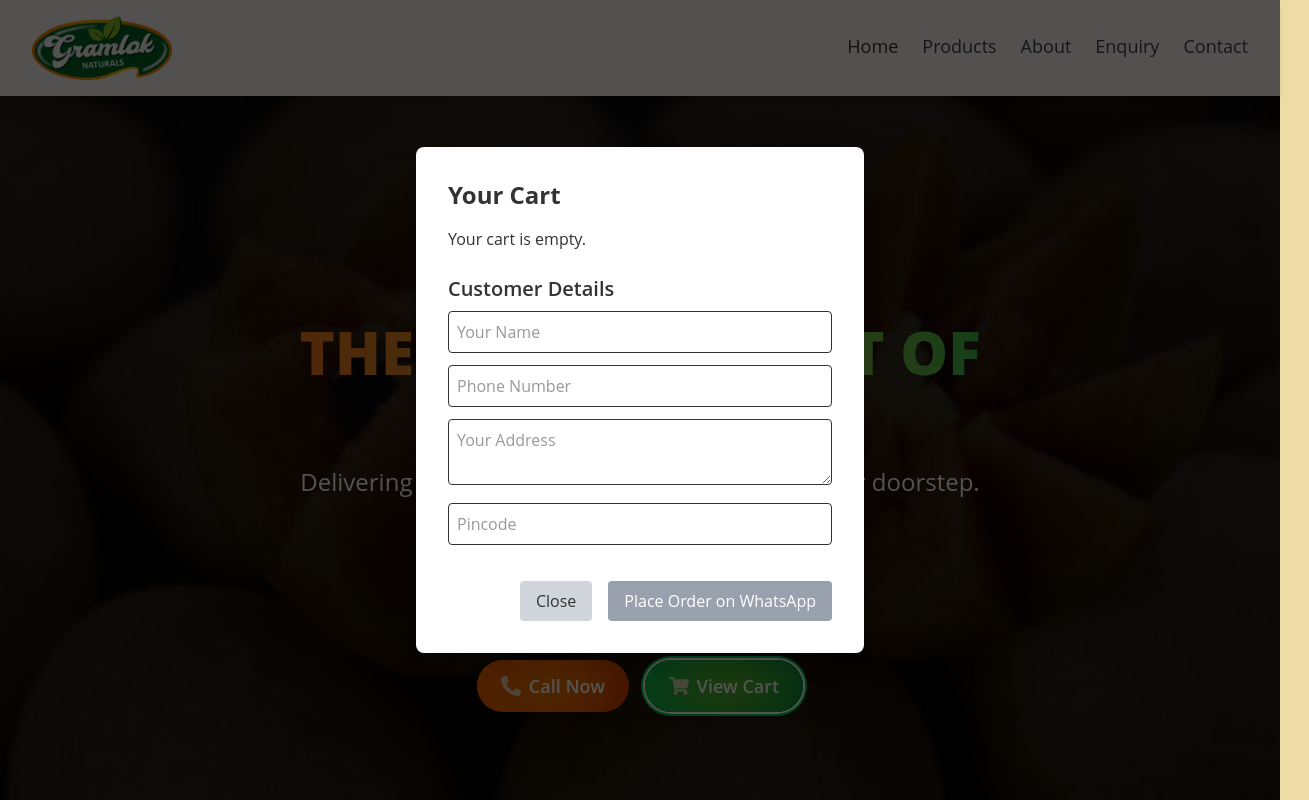
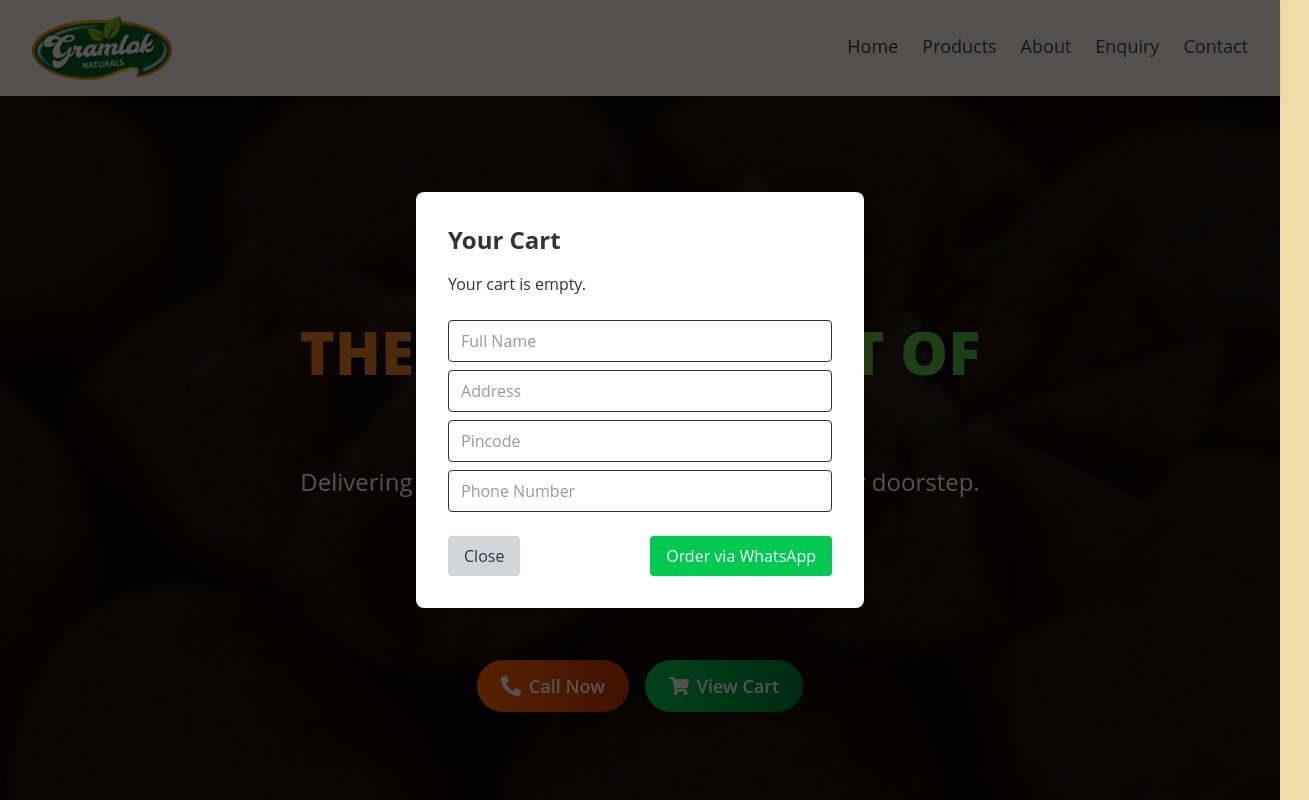
Before and after one commit to VivekDurgule12/GRAMLOK, a React (Vite) app: page / in a window 1280 px wide. Both pictures are taken after a click on the button "View Cart". Shown: the top 800 px of the page, 1309 px wide, since content can reach past the window. Built offline with nearby package versions, Linux system fonts and the light colour scheme.

Commit message:
Mobile view done

```diff
--- a/src/components/layout/Footer.jsx
+++ b/src/components/layout/Footer.jsx
@@ -22,7 +22,7 @@ const Footer = () => {
               className="h-16 mb-4"
             />
             <p className="font-bold text-lg font-poppins">
-              GRAMLOK Naturals & EXPORTS
+              GRAMLOK NATURALS
             </p>
           </div>
 
@@ -132,7 +132,7 @@ const Footer = () => {
         </div>
 
         <div className="text-center mt-8 text-sm border-t border-gray-600 pt-4 text-black">
-          © {new Date().getFullYear()} GRAMLOK NATURALS AND EXPORTS. All rights
+          © {new Date().getFullYear()} GRAMLOK NATURALS . All rights
           reserved.
         </div>
       </div>
--- a/src/pages/Home.jsx
+++ b/src/pages/Home.jsx
@@ -1,4 +1,3 @@
-
 import { motion } from "framer-motion";
 import React, { useEffect, useState } from "react";
 import { Link } from 'react-router-dom';
@@ -41,20 +40,18 @@ const Home = () => {
   }, []);
 
   useEffect(() => {
-    // Load cart from local storage on component mount
     const storedCart = localStorage.getItem("cart");
     if (storedCart) {
       try {
         setCart(JSON.parse(storedCart));
       } catch (error) {
         console.error("Error parsing cart from localStorage:", error);
-        localStorage.removeItem("cart"); // Remove corrupted data
+        localStorage.removeItem("cart");
       }
     }
   }, []);
 
   useEffect(() => {
-    // Save cart to local storage whenever it changes
     localStorage.setItem("cart", JSON.stringify(cart));
   }, [cart]);
 
@@ -96,7 +93,6 @@ const Home = () => {
         image: "/images/kesharmango.webp",
         description: "Sourced from Konkan, original and natural.",
       },
-
     ],
     "Guava -Chikoo Varieties": [
       {
@@ -116,8 +112,7 @@ const Home = () => {
         name: "Chikoo",
         image: "/images/chikoo.jpg",
         description: "Large, sweet, and aromatic.",
-      }
-
+      },
     ],
     "Other Products": [
       {
@@ -142,36 +137,30 @@ const Home = () => {
         id: "Amras",
         name: "Amras",
         image: "/images/20250903_170711.jpg",
-        description: "Pulp MRP 365/. 40% discount price : 220₹",
-
-      }
+        description: "Pulp MRP 365/. 40% discount price : 220₹",
+      },
     ],
   };
 
   const addToCart = (product) => {
-    let quantityToAdd = productQuantities[product.id] || "1"; // Get quantity as string
-    quantityToAdd = quantityToAdd.trim(); // Remove leading/trailing spaces
+    let quantityToAdd = productQuantities[product.id] || "1";
+    quantityToAdd = quantityToAdd.trim();
 
     if (
       quantityToAdd === "" ||
       isNaN(parseInt(quantityToAdd)) ||
       parseInt(quantityToAdd) <= 0
     ) {
-      toast.error(
-        "Please enter a valid quantity (greater than 0) to add to cart.",
-        {
+      toast.error("Please enter a valid quantity (greater than 0) to add to cart.", {
         position: "top-center",
-        }
-      );
+      });
       return;
     }
 
-    quantityToAdd = parseInt(quantityToAdd); //Convert to number if its valid
-
+    quantityToAdd = parseInt(quantityToAdd);
     const existingItemIndex = cart.findIndex((item) => item.id === product.id);
 
     if (existingItemIndex > -1) {
-      // Item already exists in the cart, update the quantity
       const newCart = [...cart];
       newCart[existingItemIndex].quantity += quantityToAdd;
       setCart(newCart);
@@ -179,17 +168,15 @@ const Home = () => {
         position: "top-center",
       });
     } else {
-      // Item doesn't exist in cart, add it
       setCart([...cart, { ...product, quantity: quantityToAdd }]);
       toast.success(`${quantityToAdd} dozen(s) of ${product.name} added to cart!`, {
         position: "top-center",
       });
     }
 
-    // Reset the quantity input for this product to empty string
     setProductQuantities((prevQuantities) => ({
       ...prevQuantities,
-      [product.id]: "", // Reset to empty string
+      [product.id]: "",
     }));
   };
 
@@ -203,45 +190,26 @@ const Home = () => {
 
   const updateQuantity = (productId, newQuantity) => {
     const parsedQuantity = parseInt(newQuantity, 10);
-
-    // if (isNaN(parsedQuantity) || parsedQuantity <= 0) {
     if (parsedQuantity <= 0) {
       toast.error("Please enter a valid quantity (non-negative number).", {
         position: "top-center",
       });
       return;
     }
-
     const updatedCart = cart.map((item) =>
       item.id === productId ? { ...item, quantity: parsedQuantity } : item
     );
     setCart(updatedCart);
-    const productName = cart.find((item) => item.id === productId)?.name;
-    // toast.info(
-    //   `Quantity for ${productName} updated to ${parsedQuantity} dozen(s).`,
-    //   {
-    //     position: "top-center",
-    //   }
-    // );
   };
 
   const generateWhatsAppMessage = () => {
     if (cart.length === 0) {
-      toast.warn("Your cart is empty!", {
-        position: "top-center",
-      });
+      toast.warn("Your cart is empty!", { position: "top-center" });
       return;
     }
 
-    if (
-      !customerName ||
-      !customerAddress ||
-      !customerPincode ||
-      !customerNumber
-    ) {
-      toast.error("Please fill in all customer details.", {
-        position: "top-center",
-      });
+    if (!customerName || !customerAddress || !customerPincode || !customerNumber) {
+      toast.error("Please fill in all customer details.", { position: "top-center" });
       return;
     }
 
@@ -258,15 +226,18 @@ const Home = () => {
       });
       return;
     }
+
     let message = `New Order:\nCustomer Name: ${customerName}\nPhone Number: ${customerNumber}\nAddress: ${customerAddress}\nPincode: ${customerPincode}\n\nItems:\n`;
     cart.forEach((item) => {
       message += `- ${item.name} - ${item.quantity} Dozen(s)\n`;
     });
     message += `\nThank you!`;
+
     const encodedMessage = encodeURIComponent(message);
     const whatsappNumber = "+918317284314";
     const whatsappURL = `https://wa.me/${whatsappNumber}?text=${encodedMessage}`;
     window.open(whatsappURL, "_blank");
+
     setCart([]);
     setCustomerAddress("");
     setCustomerName("");
@@ -284,13 +255,12 @@ const Home = () => {
   };
 
   return (
-    <div className="flex flex-col min-h-screen">
+    <div className="flex flex-col min-h-screen overflow-x-hidden">
       <Header />
-
-      <ToastContainer /> {/* Ensure ToastContainer is placed appropriately */}
+      <ToastContainer />
       <main className="flex-grow">
-        <section className="relative bg-black text-center text-white py-40 overflow-hidden">
-          {/* Hero Section (Banner) */}
+        {/* Hero Section */}
+        <section className="relative bg-black text-center text-white py-40 overflow-hidden px-4 sm:px-6">
           <div className="absolute inset-0 z-0">
             <motion.img
               key={currentImage}
@@ -302,18 +272,15 @@ const Home = () => {
               transition={{ duration: 1 }}
             />
           </div>
+
           <motion.div
             initial={{ opacity: 0 }}
             animate={{ opacity: 1 }}
             transition={{ duration: 1 }}
             className="relative z-10 container mx-auto px-4"
           >
-
-
-<div className="flex items-center justify-center h-[400px] sm:h-[500px] bg-cover bg-center text-center relative px-4">
-      <div className="relative max-w-4xl p-8">
-
-        {/* Smooth, faded, rounded blur effect */}
+            <div className="flex items-center justify-center h-[400px] sm:h-[500px] text-center relative px-4">
+              <div className="relative max-w-4xl p-8 mx-auto">
                 <motion.div
                   initial={{ opacity: 0, scale: 0.8 }}
                   animate={{ opacity: 0.4, scale: 1 }}
@@ -321,7 +288,6 @@ const Home = () => {
                   className="absolute inset-0 mx-auto w-[95%] h-[80%] rounded-[45%] bg-white/30 blur-[150px] opacity-60"
                 ></motion.div>
 
-        {/* Heading with gradient effect */}
                 <motion.h1
                   initial={{ opacity: 0, y: -30 }}
                   animate={{ opacity: 1, y: 0 }}
@@ -331,7 +297,6 @@ const Home = () => {
                   THE SWEETEST TEST OF NATURE
                 </motion.h1>
 
-        {/* Subtext with fade-in effect */}
                 <motion.p
                   initial={{ opacity: 0, y: 20 }}
                   animate={{ opacity: 1, y: 0 }}
@@ -343,27 +308,20 @@ const Home = () => {
               </div>
             </div>
 
-
             <div className="flex justify-center items-center space-x-4">
               <a
                 href="tel:+918317284314"
-                className="relative inline-flex items-center justify-center px-6 py-3 text-lg font-semibold text-white transition-all duration-300 ease-in-out bg-gradient-to-r from-orange-500 to-orange-700 hover:from-orange-600 hover:to-orange-800 rounded-full shadow-lg focus:outline-none focus:ring-2 focus:ring-orange-500 focus:ring-offset-2"
+                className="relative inline-flex items-center justify-center px-6 py-3 text-lg font-semibold text-white bg-gradient-to-r from-orange-500 to-orange-700 hover:from-orange-600 hover:to-orange-800 rounded-full shadow-lg"
               >
-                <span className="absolute inset-0 rounded-full overflow-hidden">
-                  <span className="absolute inset-0 bg-gradient-to-r from-orange-800 via-yellow-400 to-orange-500 opacity-50 blur-xl"></span>
-                </span>
-                <FaPhoneAlt className="mr-2 text-xl transition-transform transform group-hover:rotate-12" />
-                <span className="relative text-white">Call Now</span>
+                <FaPhoneAlt className="mr-2 text-xl" />
+                Call Now
               </a>
               <button
                 onClick={toggleCart}
-                className="relative inline-flex items-center justify-center px-6 py-3 text-lg font-semibold text-white transition-all duration-300 ease-in-out bg-gradient-to-r from-green-500 to-green-700 hover:from-green-600 hover:to-green-800 rounded-full shadow-lg focus:outline-none focus:ring-2 focus:ring-green-500 focus:ring-offset-2"
+                className="relative inline-flex items-center justify-center px-6 py-3 text-lg font-semibold text-white bg-gradient-to-r from-green-500 to-green-700 hover:from-green-600 hover:to-green-800 rounded-full shadow-lg"
               >
-                <span className="absolute inset-0 rounded-full overflow-hidden">
-                  <span className="absolute inset-0 bg-gradient-to-r from-green-800 via-yellow-400 to-green-500 opacity-50 blur-xl"></span>
-                </span>
                 <FaShoppingCart className="mr-2 text-xl" />
-                <span className="relative text-white">View Cart</span>
+                View Cart
                 {cart.length > 0 && (
                   <span className="absolute top-0 right-0 transform translate-x-2/4 -translate-y-1/2 bg-red-500 text-white text-xs font-semibold rounded-full px-2 py-1">
                     {cart.length}
@@ -374,12 +332,10 @@ const Home = () => {
           </motion.div>
         </section>
 
-        {/* product section  */}
-
-        {/* Product Listing Section .....*/}
+        {/* Product Section */}
         <div id="products">
-  <section className="py-6 bg-light">
-    <div className="container mx-auto px-2 text-center">
+          <section className="py-6 bg-light px-4 sm:px-6 text-center">
+            <div className="container mx-auto">
               <h2 className="text-2xl sm:text-3xl font-bold mb-6">
                 Our Premium Selection
               </h2>
@@ -391,27 +347,18 @@ const Home = () => {
                   </h3>
 
                   <div className="grid grid-cols-1 sm:grid-cols-2 lg:grid-cols-3 gap-4 sm:gap-6 justify-items-center">
-            {(categorizedProducts[category] || []).map((product, index, arr) => (
+                    {(categorizedProducts[category] || []).map((product) => (
                       <motion.div
                         key={product.id}
-                whileHover={{ scale: 1.01 }}
-                className={`rounded-lg shadow-sm flex items-center gap-4 p-3 transition-transform transform hover:shadow-md bg-transparent h-55 w-120
-                  ${
-                    // center last card if it's alone
-                    arr.length % 3 === 1 && index === arr.length - 1
-                      ? "lg:col-span-3 lg:justify-self-center"
-                      : ""
-                  }`}
+                        whileHover={{ scale: 1.05 }}
+                        className="rounded-lg shadow-sm flex flex-col sm:flex-row items-center sm:items-start gap-4 p-4 w-full max-w-[320px] sm:max-w-none text-center sm:text-left hover:shadow-md transition-all"
                       >
-                {/* Left: Product Image */}
                         <img
                           src={product.image}
                           alt={product.name}
-                  className="w-28 h-35 sm:w-32 sm:h-32 object-cover rounded-lg"
+                          className="w-28 h-28 sm:w-32 sm:h-32 object-cover rounded-lg"
                         />
-
-                {/* Right: Info */}
-                <div className="flex flex-col items-start text-left">
+                        <div className="flex flex-col items-center sm:items-start">
                           <h3 className="text-base sm:text-lg font-semibold text-gray-800">
                             {product.name}
                           </h3>
@@ -434,46 +381,39 @@ const Home = () => {
           </section>
         </div>
 
-{/* Amras images  */}
-
-      <div>
-          <div className="flex flex-col sm:flex-row justify-center items-center gap-6 px-4 py-10">
-  {/* Image 1 */}
-  <div className="w-100 h-100 rounded-xl overflow-hidden shadow-md hover:shadow-lg transition">
+        {/* Amras Images */}
+        <div className="px-4 sm:px-6">
+          <div className="flex flex-col sm:flex-row justify-center items-center gap-6 py-10 text-center">
+            <div className="w-full max-w-[300px] h-auto rounded-xl overflow-hidden shadow-md hover:shadow-lg transition mx-auto">
               <img
-      src="../../public/images/20250903_170643.jpg"
+                src="../../../public/images/20250903_163624.jpg"
                 alt="Image 1"
                 className="w-full h-full object-cover"
               />
             </div>
-
-  {/* Image 2 */}
-  <div className="w-100 h-100 rounded-xl overflow-hidden shadow-md hover:shadow-lg transition">
+            <div className="w-full max-w-[300px] h-auto rounded-xl overflow-hidden shadow-md hover:shadow-lg transition mx-auto">
               <img
-      src="../../public/images/20250903_170711.jpg"
+                src="../../../public/images/20250903_170711.jpg"
                 alt="Image 2"
                 className="w-full h-full object-cover"
               />
             </div>
-
-  {/* Image 3 */}
-  <div className="w-100 h-100 rounded-xl overflow-hidden shadow-md hover:shadow-lg transition">
+            <div className="w-full max-w-[300px] h-auto rounded-xl overflow-hidden shadow-md hover:shadow-lg transition mx-auto">
               <img
-      src="../../public/images/20250903_170906.jpg"
+                src="../../../public/images/20250903_170906.jpg"
                 alt="Image 3"
                 className="w-full h-full object-cover"
               />
             </div>
           </div>
-
         </div>
 
-        <About/>
+        <About />
+        <Enquiry />
 
-        <Enquiry/>
         {/* Services Section */}
-        <section className="py-16 bg-white">
-          <div className="container mx-auto px-4 text-center">
+        <section className="py-16 bg-white px-4 sm:px-6">
+          <div className="container mx-auto text-center">
             <h2 className="text-4xl font-bold mb-10">Why Choose Us?</h2>
             <div className="grid grid-cols-1 md:grid-cols-3 gap-8">
               {services.map((service, index) => (
@@ -493,13 +433,13 @@ const Home = () => {
 
       {/* Cart Modal */}
       {showCart && (
-        <div className="fixed top-0 left-0 w-full h-screen bg-[#000000ac] z-50 flex justify-center items-center">
+        <div className="fixed top-0 left-0 w-full h-screen bg-[#000000ac] z-50 flex justify-center items-center px-4">
           <motion.div
             initial={{ opacity: 0, y: 50 }}
             animate={{ opacity: 1, y: 0 }}
             exit={{ opacity: 0, y: 50 }}
             transition={{ duration: 0.3 }}
-            className="bg-white rounded-lg shadow-xl p-8 max-w-md w-full"
+            className="bg-white rounded-lg shadow-xl p-8 max-w-md w-full mx-auto"
           >
             <h2 className="text-2xl font-bold mb-4">Your Cart</h2>
             {cart.length === 0 ? (
@@ -518,23 +458,20 @@ const Home = () => {
                         className="w-16 h-16 object-cover rounded mr-4"
                       />
                       <div>
-                      <h3 className="font-semibold">{item.name}</h3>
-                      <div className="flex items-center space-x-2">
+                        <p className="font-semibold">{item.name}</p>
                         <input
                           type="number"
-                          min="0"
-                          className="w-20 p-2 border rounded text-center"
                           value={item.quantity}
+                          min="1"
                           onChange={(e) =>
                             updateQuantity(item.id, e.target.value)
                           }
+                          className="border px-2 py-1 w-16 text-center rounded"
                         />
-                        <span> Dozen(s)</span>
-                      </div>
                       </div>
                       <button
                         onClick={() => removeFromCart(item.id)}
-                      className="text-red-500 hover:text-red-700 focus:outline-none"
+                        className="text-red-500 hover:text-red-700"
                       >
                         <FaTrash />
                       </button>
@@ -542,67 +479,58 @@ const Home = () => {
                   ))}
                 </ul>
               </div>
+            )}
 
-            )}
-            <div className="mt-6">
-              <h3 className="text-xl font-semibold mb-2">Customer Details</h3>
+            {/* Customer Info */}
+            <div className="mt-6 space-y-2">
               <input
                 type="text"
-                placeholder="Your Name"
-                className="w-full p-2 border rounded mb-3"
+                placeholder="Full Name"
                 value={customerName}
                 onChange={(e) => setCustomerName(e.target.value)}
-                required
+                className="w-full border px-3 py-2 rounded"
               />
               <input
-                type="number"
+                type="text"
+                placeholder="Address"
+                value={customerAddress}
+                onChange={(e) => setCustomerAddress(e.target.value)}
+                className="w-full border px-3 py-2 rounded"
+              />
+              <input
+                type="text"
+                placeholder="Pincode"
+                value={customerPincode}
+                onChange={(e) => setCustomerPincode(e.target.value)}
+                className="w-full border px-3 py-2 rounded"
+              />
+              <input
+                type="text"
                 placeholder="Phone Number"
-                className="w-full p-2 border rounded mb-3"
                 value={customerNumber}
                 onChange={(e) => setCustomerNumber(e.target.value)}
-                required
-              />
-
-              <textarea
-                placeholder="Your Address"
-                className="w-full p-2 border rounded mb-3"
-                value={customerAddress}
-                onChange={(e) => setCustomerAddress(e.target.value)}
-                required
-              />
-              <input
-                type="number"
-                placeholder="Pincode"
-                className="w-full p-2 border rounded mb-3"
-                value={customerPincode}
-                onChange={(e) => setCustomerPincode(e.target.value)}
-                required
+                className="w-full border px-3 py-2 rounded"
               />
             </div>
-            <div className="flex justify-end mt-6 space-x-4">
+
+            <div className="mt-6 flex justify-between">
               <button
-                onClick={toggleCart}
-                className="px-4 py-2 rounded bg-gray-300 hover:bg-gray-400"
+                onClick={() => setShowCart(false)}
+                className="px-4 py-2 bg-gray-300 rounded hover:bg-gray-400"
               >
                 Close
               </button>
               <button
                 onClick={generateWhatsAppMessage}
-                className="px-4 py-2 rounded bg-green-500 text-white hover:bg-green-600 disabled:bg-gray-400"
-                disabled={
-                  cart.length === 0 ||
-                  !customerName ||
-                  !customerAddress ||
-                  !customerPincode ||
-                  !customerNumber
-                }
+                className="px-4 py-2 bg-green-500 text-white rounded hover:bg-green-600"
               >
-                Place Order on WhatsApp
+                Order via WhatsApp
               </button>
             </div>
           </motion.div>
         </div>
       )}
+
       <Footer />
     </div>
   );
```
Lines whose indentation alone changed are shown as unchanged.
